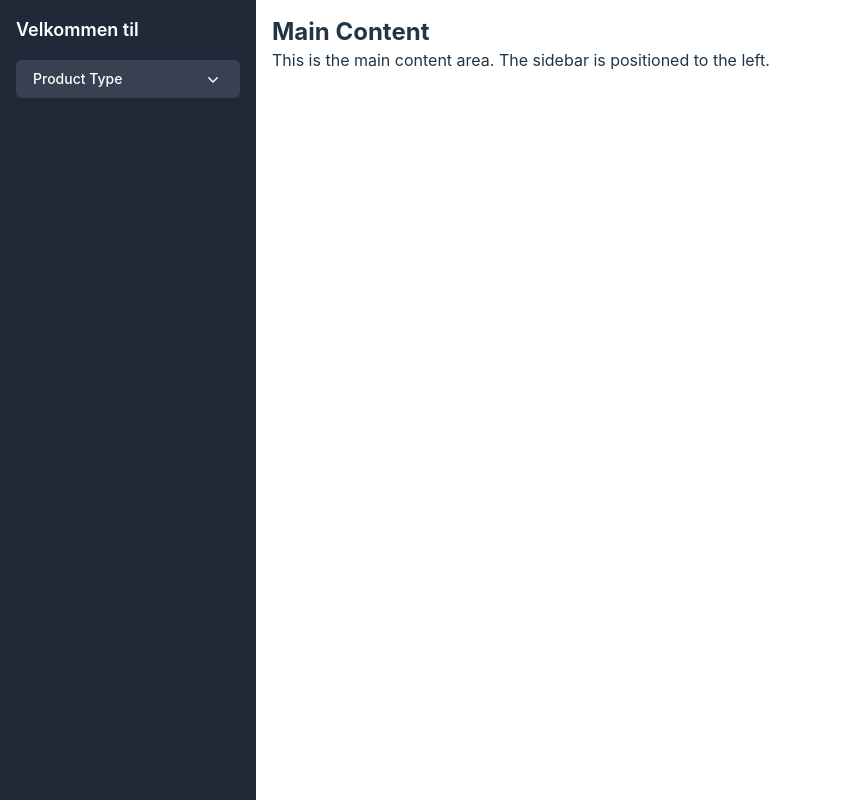
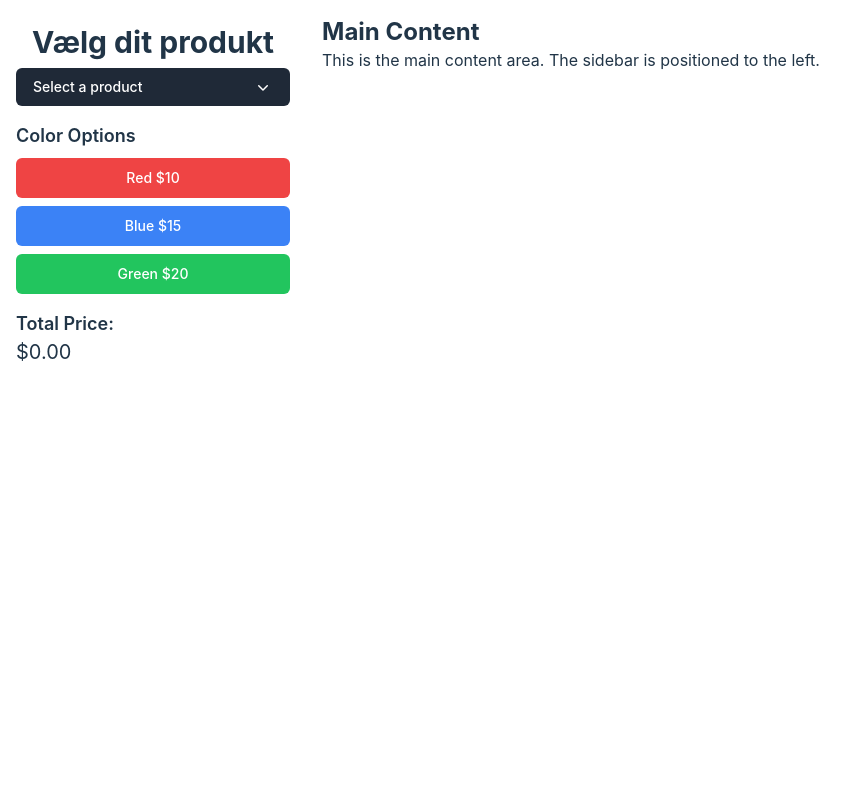
Before and after one commit to MikeTheBig/Website-Project, a React (Vite) app: page / in a window 1280 px wide. Shown: the whole page, without its empty margins (0-862 px from the left). Built offline with nearby package versions, Linux system fonts and the light colour scheme.

Commit message:
Button og Dropdown er lavet

```diff
--- a/package.json
+++ b/package.json
@@ -12,6 +12,7 @@
   "dependencies": {
     "@headlessui/react": "^2.1.8",
     "@heroicons/react": "^2.1.5",
+    "@material-tailwind/react": "^2.1.10",
     "react": "^18.3.1",
     "react-dom": "^18.3.1"
   },
--- a/src/App.tsx
+++ b/src/App.tsx
@@ -10,6 +10,7 @@ const App = () => {
         <p>This is the main content area. The sidebar is positioned to the left.</p>
       </main>
     </div>
+
   );
 };
 
--- /dev/null
+++ b/src/Components/Button.tsx
@@ -0,0 +1,24 @@
+interface Botton {
+  selectedColor: string | null;
+  setSelectedColor: (option: string) => void;
+  colorOptions: { name: string; price: number; colorClass: string }[];
+}
+
+const Button: React.FC<Botton> = ({ selectedColor, setSelectedColor, colorOptions }) => {
+  return (
+    <div className="flex flex-col space-y-2">
+      <h3 className="text-lg font-semibold">Color Options</h3>
+      {colorOptions.map(option => (
+        <button
+          key={option.name}
+          onClick={() => setSelectedColor(option.name)}
+          className={`px-4 py-2 text-sm text-white ${option.colorClass} rounded-md border-2 border-transparent focus:outline-none ${selectedColor === option.name ? 'ring-2 ring-opacity-50' : ''}`}
+        >
+          {option.name} ${option.price}
+        </button>
+      ))}
+    </div>
+  );
+};
+
+export default Button;
--- /dev/null
+++ b/src/Components/Dropdown.tsx
@@ -0,0 +1,44 @@
+import React from 'react';
+import { Menu } from '@headlessui/react';
+import { ChevronDownIcon } from '@heroicons/react/20/solid';
+
+interface Dropdown {
+  selectedProduct: string;
+  setSelectedProduct: (option: string) => void;
+  productOptions: { name: string; price: number }[];
+}
+
+const Dropdown: React.FC<Dropdown> = ({ selectedProduct, setSelectedProduct, productOptions }) => {
+  return (
+    <div className="relative inline-block text-left">
+      <h2 className="block px-4 py-2 text-3xl w-full text-left font-bold">Vælg dit produkt</h2>
+      <Menu as="div" className="relative">
+        <div>
+          <Menu.Button className="inline-flex w-full justify-between px-4 py-2 text-sm font-medium text-white bg-gray-800 rounded-md hover:bg-gray-700 focus:outline-none focus:ring-2 focus:ring-indigo-500">
+            {selectedProduct || 'Select a product'}
+            <ChevronDownIcon className="w-5 h-5 ml-2" aria-hidden="true" />
+          </Menu.Button>
+        </div>
+
+        <Menu.Items className="absolute left-0 w-56 mt-2 origin-top-left bg-white divide-y divide-gray-100 rounded-md shadow-lg ring-1 ring-black ring-opacity-5 focus:outline-none">
+          <div className="p-1">
+            {productOptions.map(option => (
+              <Menu.Item key={option.name}>
+                {({ active }) => (
+                  <button
+                    onClick={() => setSelectedProduct(option.name)}
+                    className={`block px-4 py-2 text-sm w-full text-left ${active ? 'bg-gray-100 text-gray-900' : 'text-gray-700'}`}
+                  >
+                    {option.name} ${option.price}
+                  </button>
+                )}
+              </Menu.Item>
+            ))}
+          </div>
+        </Menu.Items>
+      </Menu>
+    </div>
+  );
+};
+
+export default Dropdown;
--- a/src/Components/Sidebar.tsx
+++ b/src/Components/Sidebar.tsx
@@ -1,57 +1,48 @@
-import React from 'react';
-import { Menu, MenuButton, MenuItems, MenuItem } from '@headlessui/react';
-import { ChevronDownIcon } from '@heroicons/react/20/solid';
+import React, { useState } from 'react';
+import ProductDropdown from './Dropdown';
+import ColorPicker from './Button';
+
+const productOptions = [
+  { name: 'Standard', price: 50 },
+  { name: 'Premium', price: 100 },
+  { name: 'Deluxe', price: 150 },
+];
+
+const colorOptions = [
+  { name: 'Red', price: 10, colorClass: 'bg-red-500' },
+  { name: 'Blue', price: 15, colorClass: 'bg-blue-500' },
+  { name: 'Green', price: 20, colorClass: 'bg-green-500' },
+];
 
 const Sidebar: React.FC = () => {
+  const [selectedProduct, setSelectedProduct] = useState<string>('');
+  const [selectedColor, setSelectedColor] = useState<string | null>(null);
+
+  const selectedProductPrice = productOptions.find(option => option.name === selectedProduct)?.price || 0;
+
+  const selectedColorPrice = colorOptions.find(option => option.name === selectedColor)?.price || 0;
+
+  const totalPrice = selectedProductPrice + selectedColorPrice;
+
   return (
-    <aside className="w-64 bg-gray-800 text-white h-full p-4">
-      <h2 className="text-lg font-semibold mb-4">Velkommen til </h2>
-      <div>
-        <Menu as="div" className="relative">
-          <div>
-            <MenuButton className="inline-flex w-full justify-between px-4 py-2 text-sm font-medium bg-gray-700 rounded-md hover:bg-gray-600 focus:outline-none focus:ring-2 focus:ring-indigo-500">
-              Product Type
-              <ChevronDownIcon className="w-5 h-5 ml-2" aria-hidden="true" />
-            </MenuButton>
-          </div>
-
-          <MenuItems className="absolute w-full mt-2 origin-top-right bg-white text-gray-900 rounded-md shadow-lg ring-1 ring-black ring-opacity-5 focus:outline-none">
-            <div className="py-1">
-              <MenuItem>
-                {({ active }) => (
-                  <a
-                    href="#"
-                    className={`block px-4 py-2 text-sm ${active ? 'bg-gray-100 text-gray-900' : 'text-gray-700'}`}
-                  >
-                    Standard
-                  </a>
-                )}
-              </MenuItem>
-              <MenuItem>
-                {({ active }) => (
-                  <a
-                    href="#"
-                    className={`block px-4 py-2 text-sm ${active ? 'bg-gray-100 text-gray-900' : 'text-gray-700'}`}
-                  >
-                    Premium
-                  </a>
-                )}
-              </MenuItem>
-              <MenuItem>
-                {({ active }) => (
-                  <a
-                    href="#"
-                    className={`block px-4 py-2 text-sm ${active ? 'bg-gray-100 text-gray-900' : 'text-gray-700'}`}
-                  >
-                    Deluxe
-                  </a>
-                )}
-              </MenuItem>
-            </div>
-          </MenuItems>
-        </Menu>
+    <div className="flex flex-col space-y-4 p-4">
+      <ProductDropdown
+        selectedProduct={selectedProduct}
+        setSelectedProduct={setSelectedProduct}
+        productOptions={productOptions}
+      />
+      <ColorPicker
+        selectedColor={selectedColor}
+        setSelectedColor={setSelectedColor}
+        colorOptions={colorOptions}
+      />
+      <div className="flex flex-col mt-4">
+        <h4 className="text-lg font-semibold">Total Price:</h4>
+        <p className="text-xl">
+          ${totalPrice.toFixed(2)}
+        </p>
       </div>
-    </aside>
+    </div>
   );
 };
 
```
Also changed, not shown: src/Components/Checkboxes.tsx (deleted), 1 other file (tests, documents, lock files or other folders).
